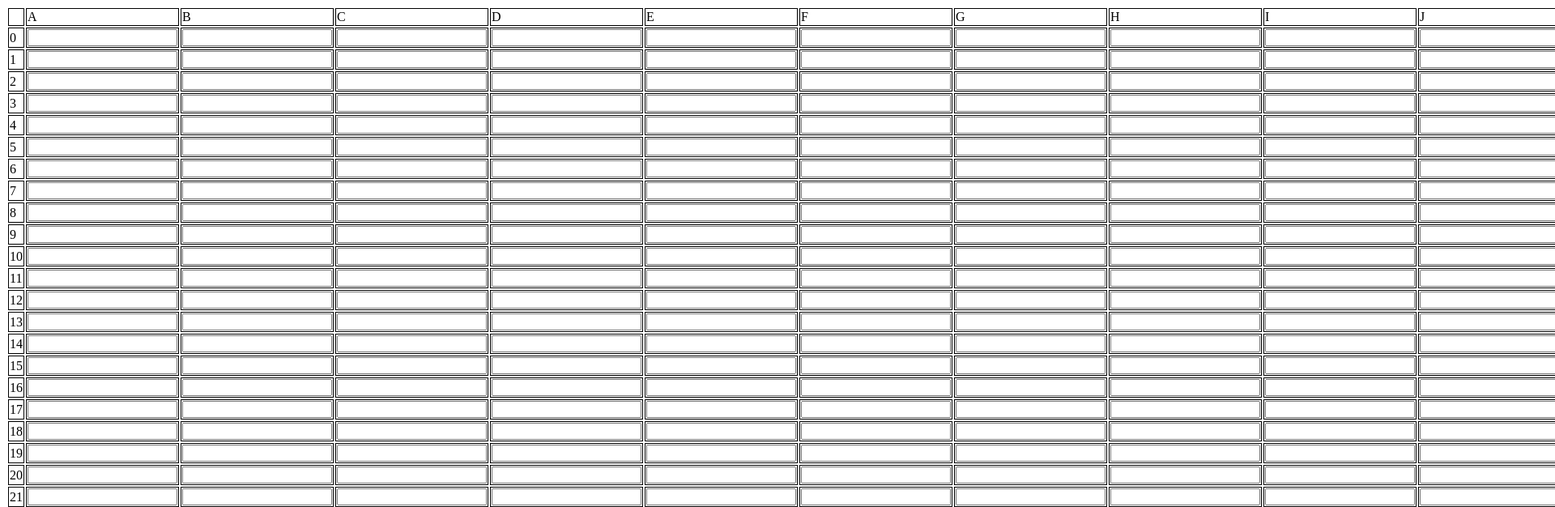
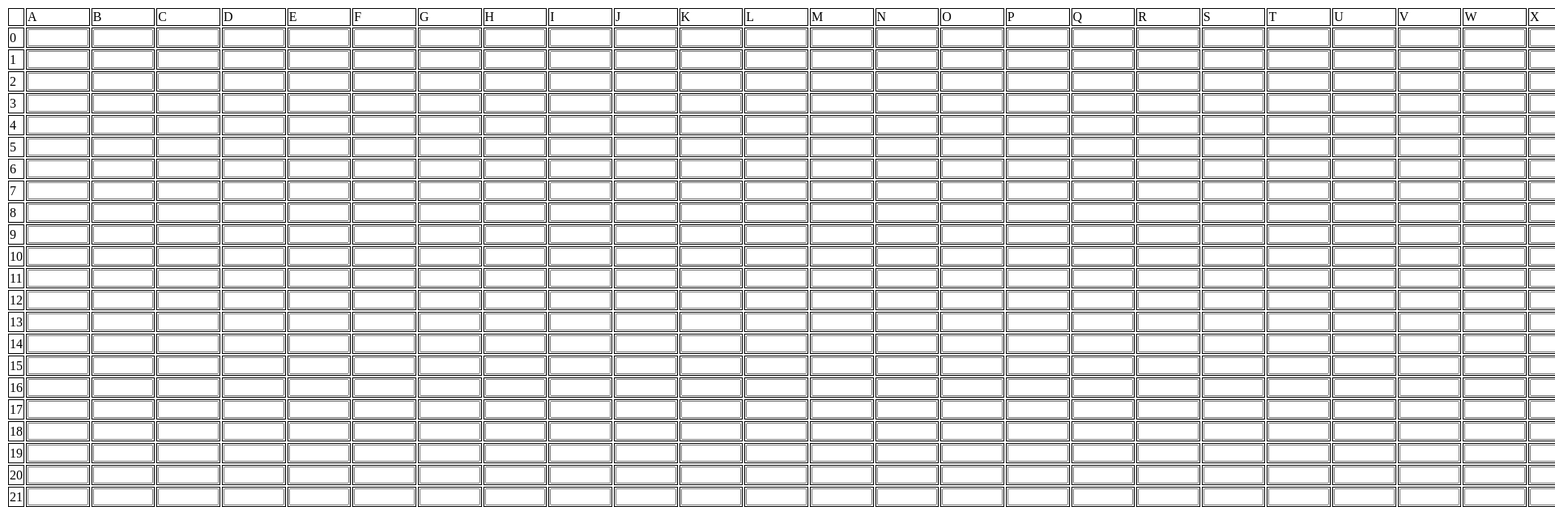
Before and after one commit to cam-shotter/js-spreadsheet, a plain HTML site: page index.html in a window 1280 px wide. Shown: the top 626 px of the page at 81% size, 1920 px wide, since content can reach past the window. Drawn offline with Linux system fonts and the light colour scheme.

Commit message:
evened cell widths

```diff
--- a/scripts.js
+++ b/scripts.js
@@ -49,7 +49,7 @@ function constructGrid() {
                 cell.innerHTML = rowHeaders[y-1]
             }
             if (y > 0 && x > 0) {
-                cell.innerHTML = `<input type="text" id="${columnHeaders[x - 1]}${rowHeaders[y-1]} placeholder=""/>`
+                cell.innerHTML = `<input class="input-cell" type="text" id="${columnHeaders[x - 1]}${rowHeaders[y-1]} placeholder=""/>`
             }
 
         }
--- a/styles.css
+++ b/styles.css
@@ -1,3 +1,7 @@
 td {
     border: black solid 1px;
 }
+
+.input-cell {
+    max-width: 5em;
+}
```
